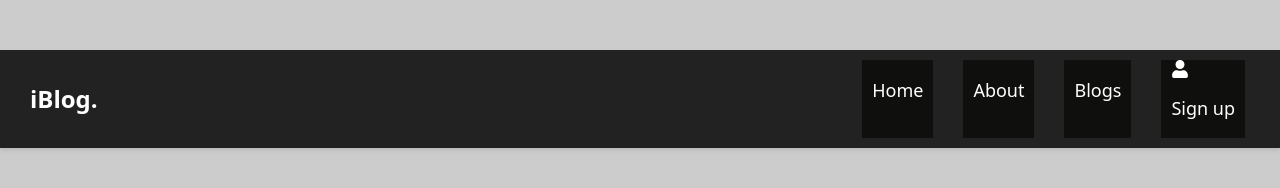
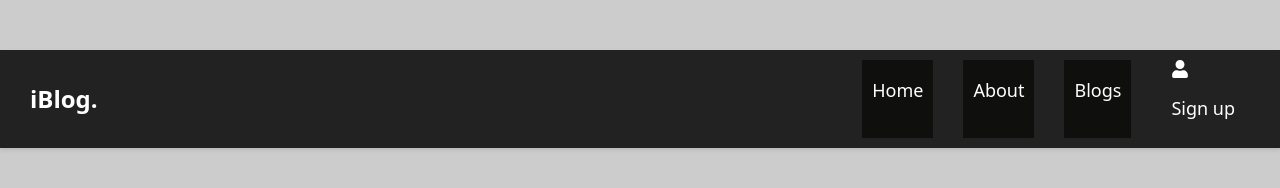
Before and after one commit to maqiie/Blog-client, a React (Create React App) app: page / in a window 1280 px wide. Shown: the top 188 px of the page. Built offline with nearby package versions, Linux system fonts and the light colour scheme.

Commit message:
worked on thenavbar links

```diff
--- a/src/components/Navbar/Navbar.js
+++ b/src/components/Navbar/Navbar.js
@@ -155,26 +155,26 @@ function Navbar() {
                 Create
               </Link>
             </li>
-            <li className="nav-item">
+            <l className="nav-item">
               <Link to="/profile" className="nav-link">
                 <CgProfile />
                 Profile
               </Link>
-            </li>
-            <li className="nav-item">
+            </l>
+            <l className="nav-item">
               <button onClick={handleLogout} className="nav-link">
                 <CgLogOut />
                 Logout
               </button>
-            </li>
+            </l>
           </>
         ) : (
-          <li className="nav-item">
+          <l className="nav-item">
             <Link to="/auth" className="nav-link">
               <FaUser className="user-icon" />
               Sign up
             </Link>
-          </li>
+          </l>
         )}
       </ul>
     </nav>
```
